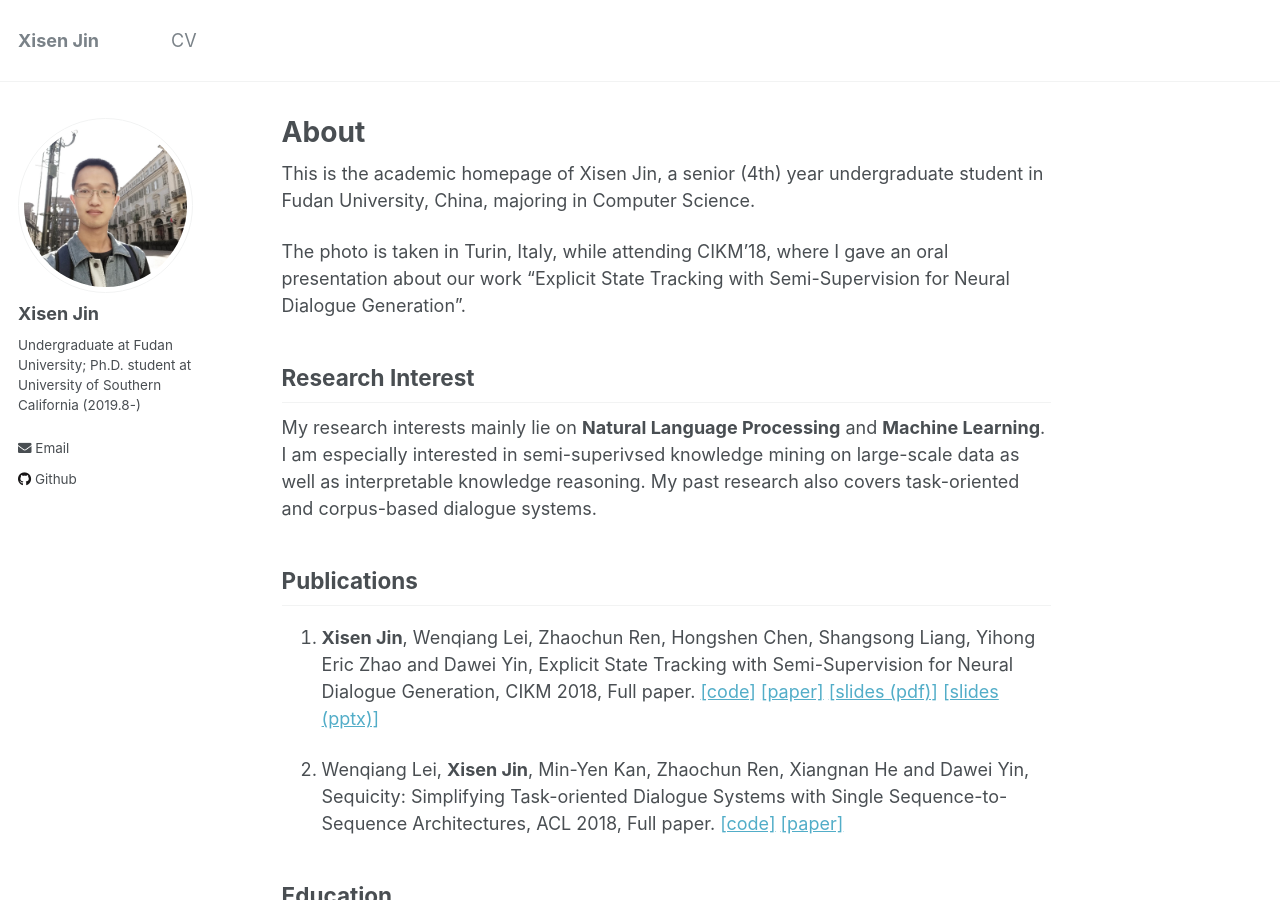
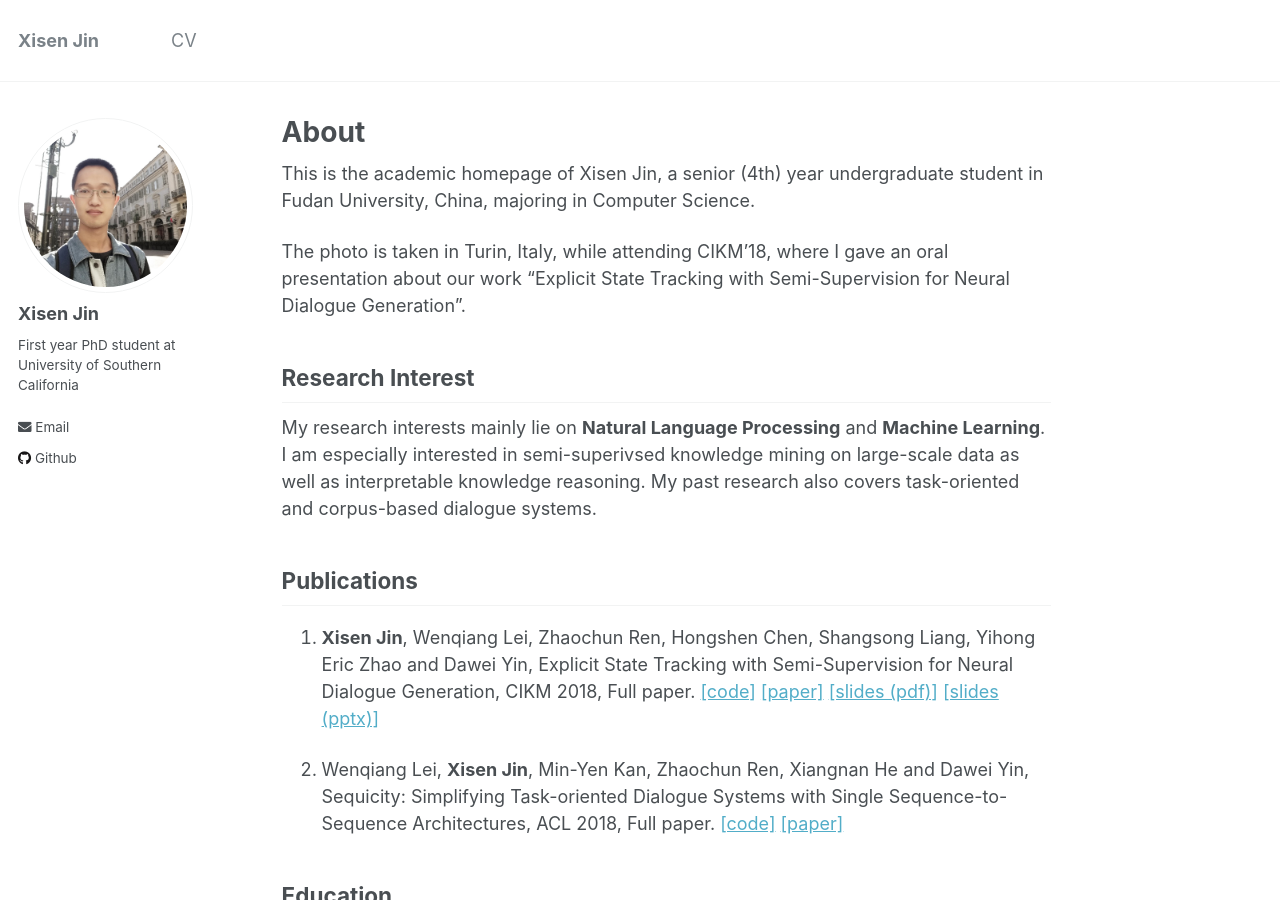
Before and after one commit to AuCson/aucson.github.io, a Jekyll site: the page built from _pages/about.md, in a window 1280 px wide and 900 px high. Built offline with Jekyll 4.4.1, drawn with Linux system fonts in a browser that asks for light colours.

Commit message:
update bio

```diff
--- a/_config.yml
+++ b/_config.yml
@@ -82,7 +82,7 @@ analytics:
 author:
   name             : "Xisen Jin"
   avatar           : "self.jpg"
-  bio              : "Undergraduate at Fudan University; Ph.D. student at University of Southern California (2019.8-)"
+  bio              : "First year PhD student at University of Southern California"
   location         : #"Location"
   employer         :
   pubmed           : #"https://www.ncbi.nlm.nih.gov/pubmed/?term=john+snow"
```
